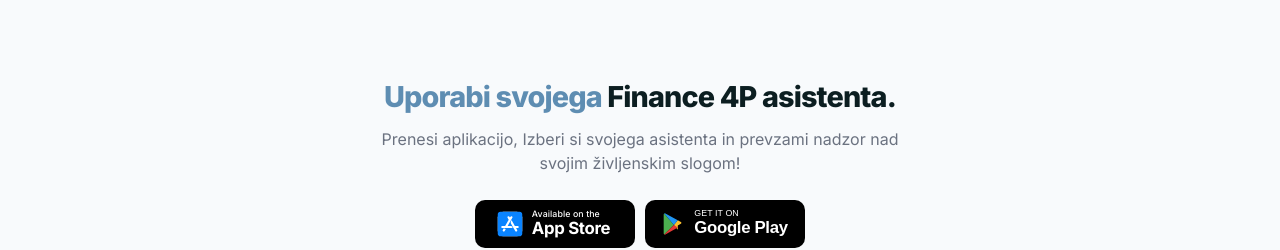
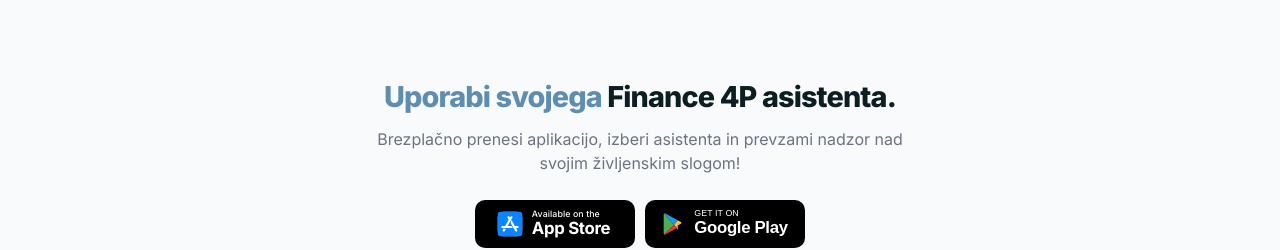
Before and after one commit to filipkolle/Landing-4P, a React (Vite) app: page / in a window 1280 px wide. Shown: the part 4020-4270 px from the top of the page. Built offline with nearby package versions, Linux system fonts and the light colour scheme.

Commit message:
text: update SubscribeCTA paragraph with 'Brezplačno'

```diff
--- a/src/components/SubscribeCTA.jsx
+++ b/src/components/SubscribeCTA.jsx
@@ -28,7 +28,7 @@ const SubscribeCTA = () => {
                 <span className="highlight-blue">Uporabi svojega</span> Finance 4P asistenta.
               </h3>
               <p style={{ fontSize: '1rem', color: 'var(--text-muted)', marginBottom: '25px', lineHeight: 1.5 }}>
-                Prenesi aplikacijo, Izberi si svojega asistenta in prevzami nadzor nad svojim življenskim slogom!
+                Brezplačno prenesi aplikacijo, izberi asistenta in prevzami nadzor nad svojim življenskim slogom!
               </p>
                           <div className="store-buttons" style={{
                 display: 'flex',
```
